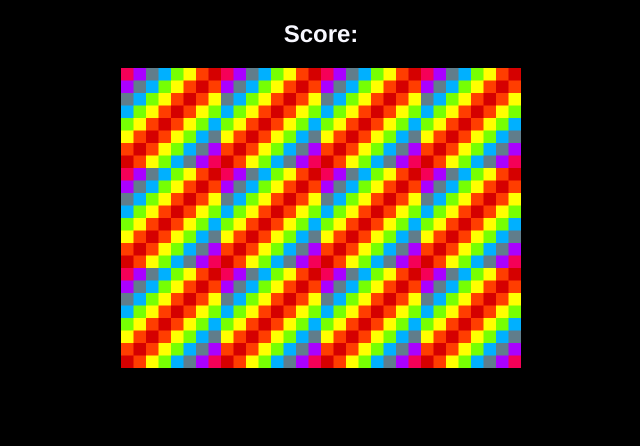
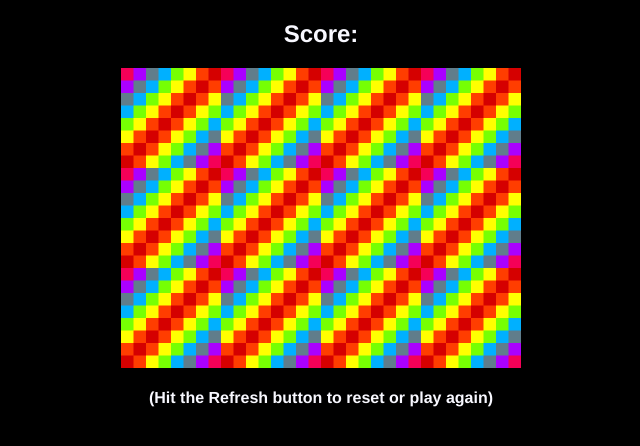
Before and after one commit to clccode/memory-game, a plain HTML site: page index.html in a window 1280 px wide. Shown: the whole page, without its empty margins (319-959 px from the left). Drawn offline with Linux system fonts and the light colour scheme.

Commit message:
Added an h4 heading

```diff
--- a/index.html
+++ b/index.html
@@ -11,6 +11,7 @@
 
     <div id="grid"></div>
 
+    <h4>(Hit the Refresh button to reset or play again)</h4>
 
     <script src="./app.js"></script>
 </body>
```
